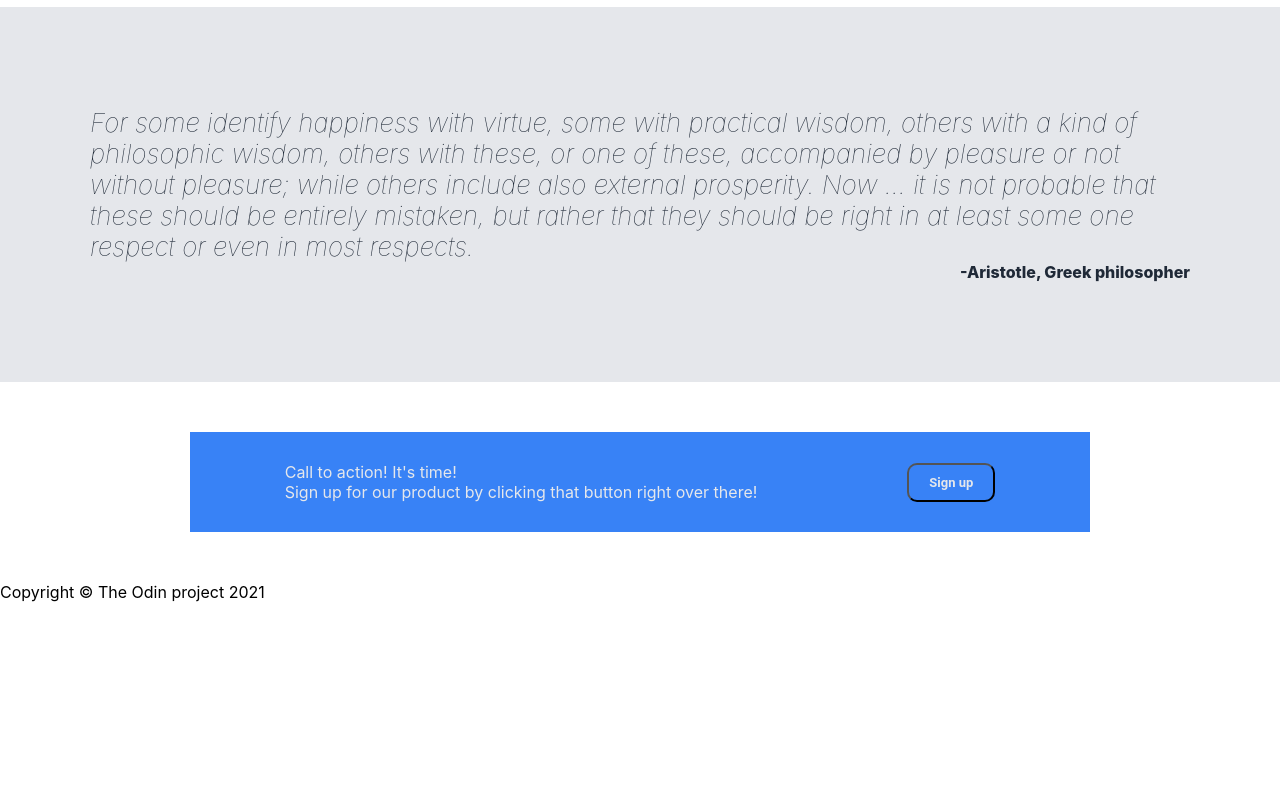
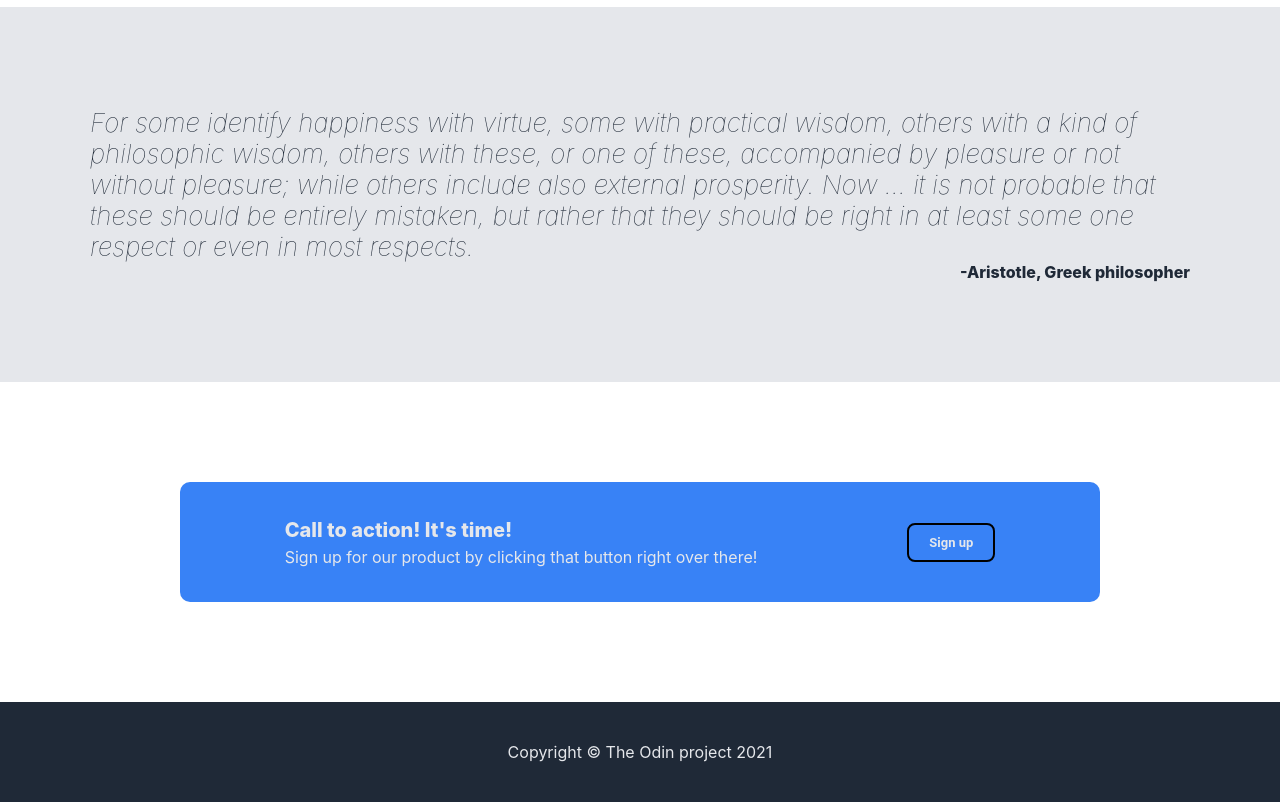
Before and after one commit to Szoker527/landing-page, a plain HTML site: page index.html in a window 1280 px wide. Shown: the part 956-1758 px from the top of the page. Before the commit the page ends 1558 px from the top, so only its background shows below. Drawn offline with Linux system fonts and the light colour scheme.

Commit message:
Finished bottom and footer

```diff
--- a/styles.css
+++ b/styles.css
@@ -154,7 +154,7 @@ body {
     display: flex;
     justify-content: center;
     align-items: center;
-    padding: 50px;
+    padding: 100px 50px;
 }
 
 .blue-box {
@@ -165,17 +165,23 @@ body {
     justify-content: center;
     align-items: center;
     gap: 150px;
+    border-radius: 10px;
+    padding: 10px 10px;
 }
 
 .blue-box div {
     color: #e5e7eb;
 }
-.blue-text {
 
+.blue-title {
+    font-weight: 800;
+    font-size: 20px;
+    margin-bottom: 5px;
 }
 
 .blue-button {
-    border-radius: 10px;
+    border-style: solid;
+    border-radius: 8px;
     background-color: #3882F6;
     color: #e5e7eb;
     padding: 10px 20px;
@@ -183,3 +189,12 @@ body {
     font-size: 13px;
     font-family: Roboto, sans-serif;
 }
+
+.footer {
+    background-color: #1f2937;
+    display: flex;
+    justify-content: center;
+    align-items: center;
+    padding: 40px;
+    color: #e5e7eb;
+}
```
